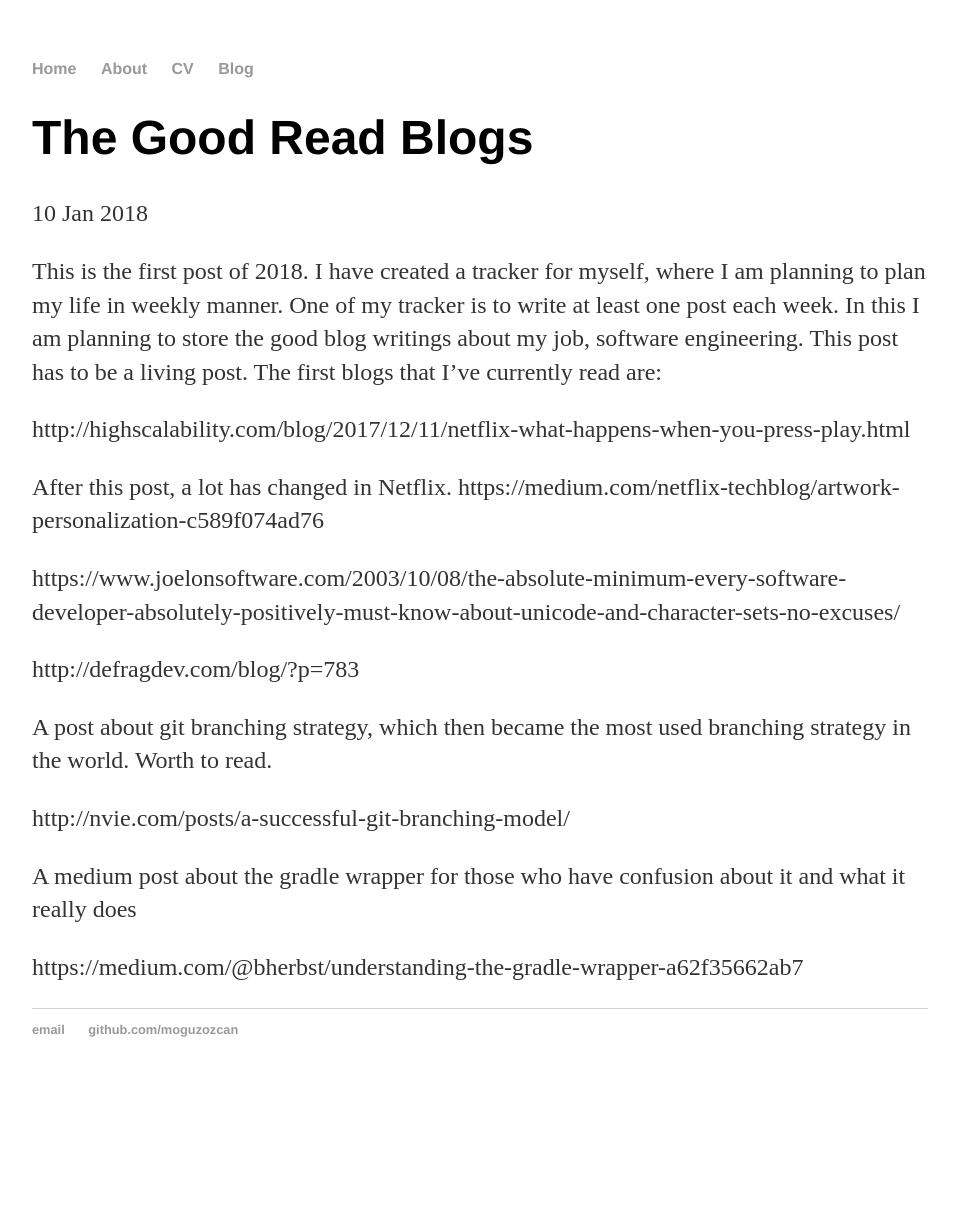
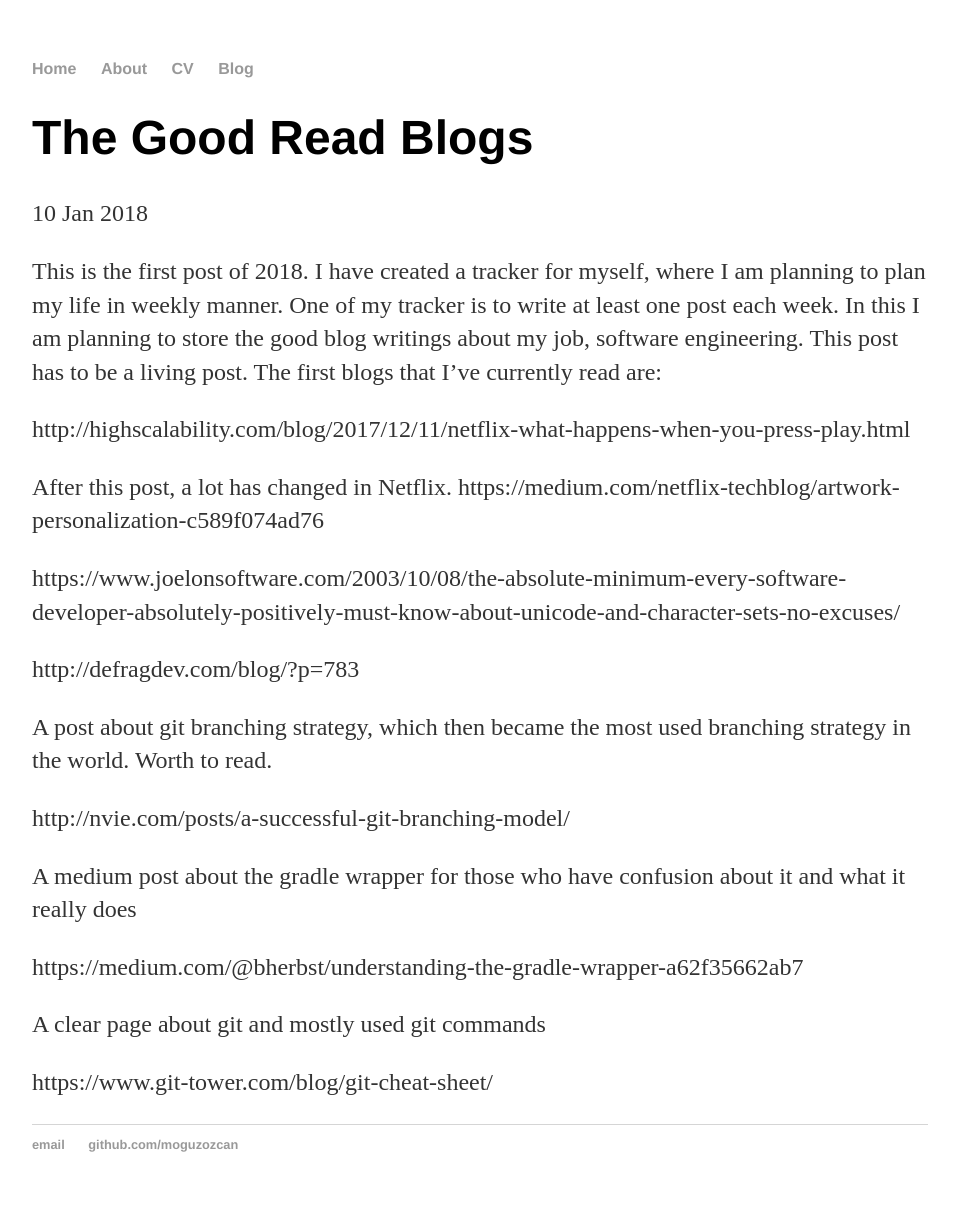
Before and after one commit to moguzozcan/moguzozcan.github.io, a Jekyll site: the page built from _posts/2018-01-10-The-Good-Read-Blogs.md, in a window 1280 px wide. Shown: the whole page, without its empty margins (160-1119 px from the left). Built offline with Jekyll 4.4.1, drawn with Linux system fonts in a browser that asks for light colours; before the commit the page ends 1097 px from its top, so only the background shows below that.

Commit message:
Update 2018-01-10-The-Good-Read-Blogs.md

```diff
--- a/_posts/2018-01-10-The-Good-Read-Blogs.md
+++ b/_posts/2018-01-10-The-Good-Read-Blogs.md
@@ -23,3 +23,7 @@ http://nvie.com/posts/a-successful-git-branching-model/
 A medium post about the gradle wrapper for those who have confusion about it and what it really does
 
 https://medium.com/@bherbst/understanding-the-gradle-wrapper-a62f35662ab7
+
+A clear page about git and mostly used git commands
+
+https://www.git-tower.com/blog/git-cheat-sheet/
```
